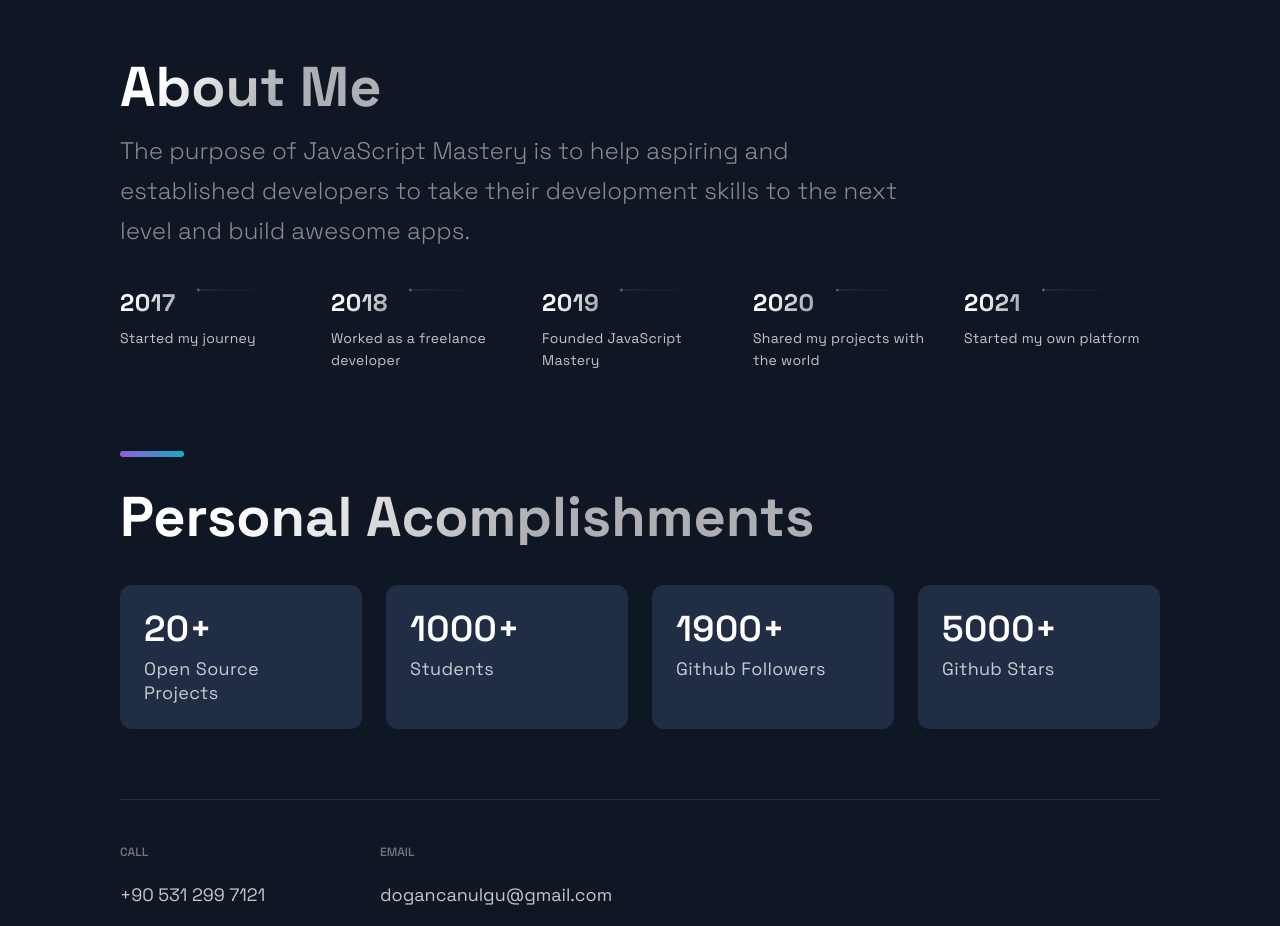
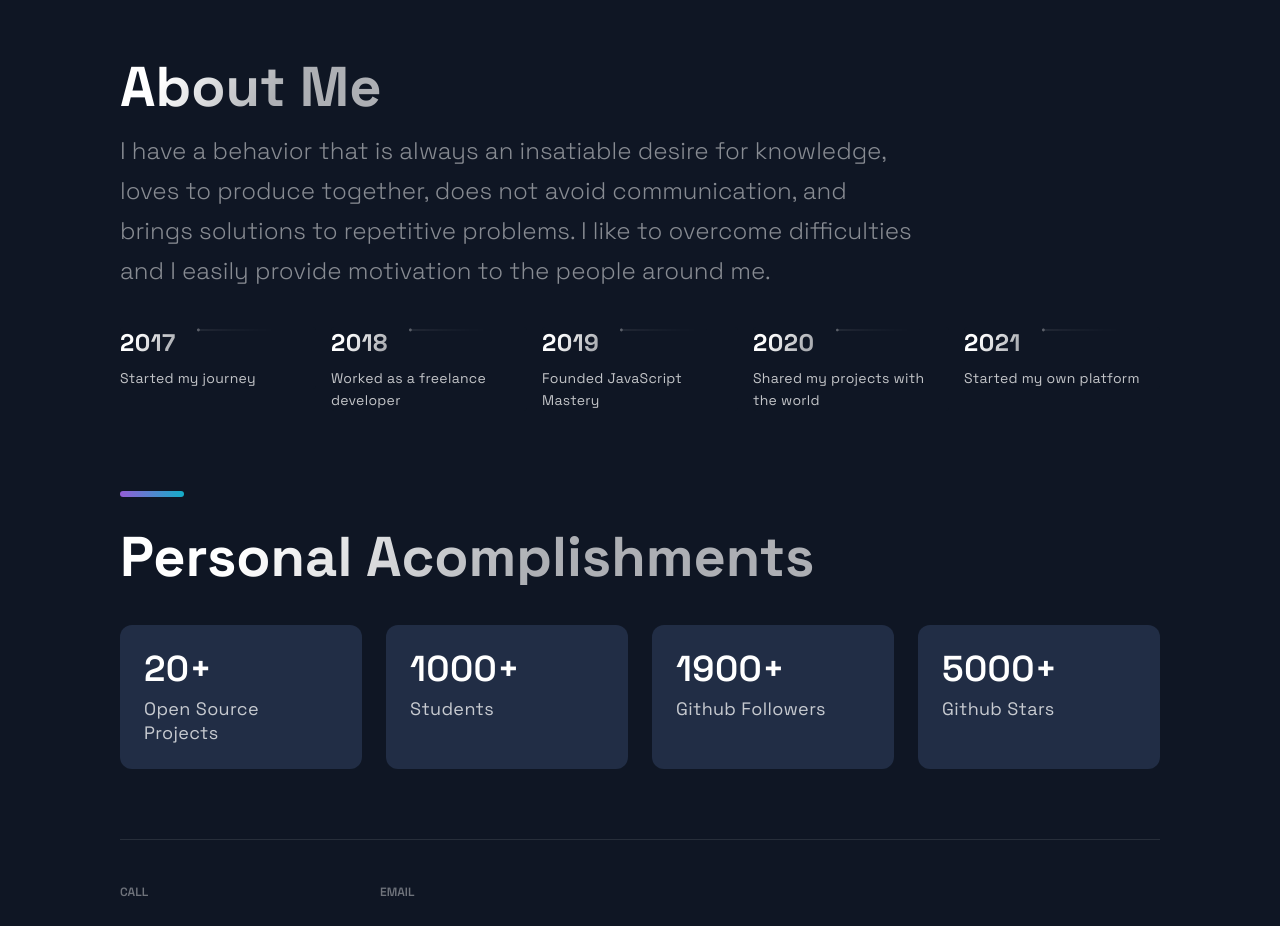
Before and after one commit to dogancanulgu/portfolio-website, a Next.js app: page / in a window 1280 px wide. Shown: the part 2600-3526 px from the top of the page. Built offline with nearby package versions, Linux system fonts and the light colour scheme.

Commit message:
Modify section

```diff
--- a/src/components/TimeLine/TimeLine.js
+++ b/src/components/TimeLine/TimeLine.js
@@ -67,9 +67,10 @@ const Timeline = () => {
     <Section id='about'>
       <SectionTitle>About Me</SectionTitle>
       <SectionText>
-        The purpose of JavaScript Mastery is to help aspiring and established
-        developers to take their development skills to the next level and build
-        awesome apps.
+        I have a behavior that is always an insatiable desire for knowledge,
+        loves to produce together, does not avoid communication, and brings
+        solutions to repetitive problems. I like to overcome difficulties and I
+        easily provide motivation to the people around me.
       </SectionText>
       <CarouselContainer ref={carouselRef} onScroll={handleScroll}>
         <>
```
